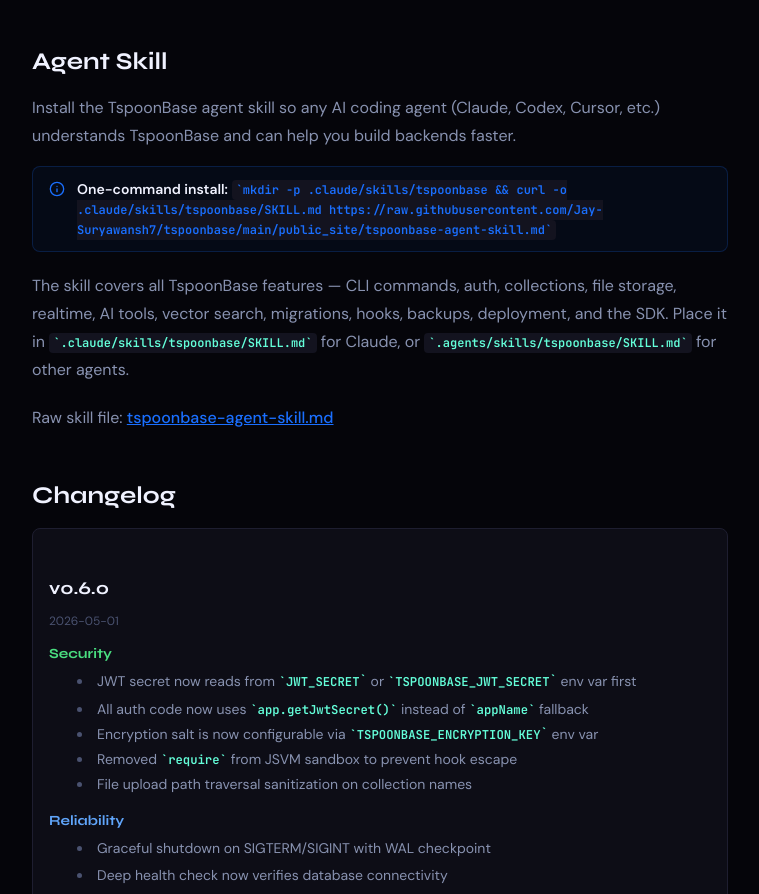
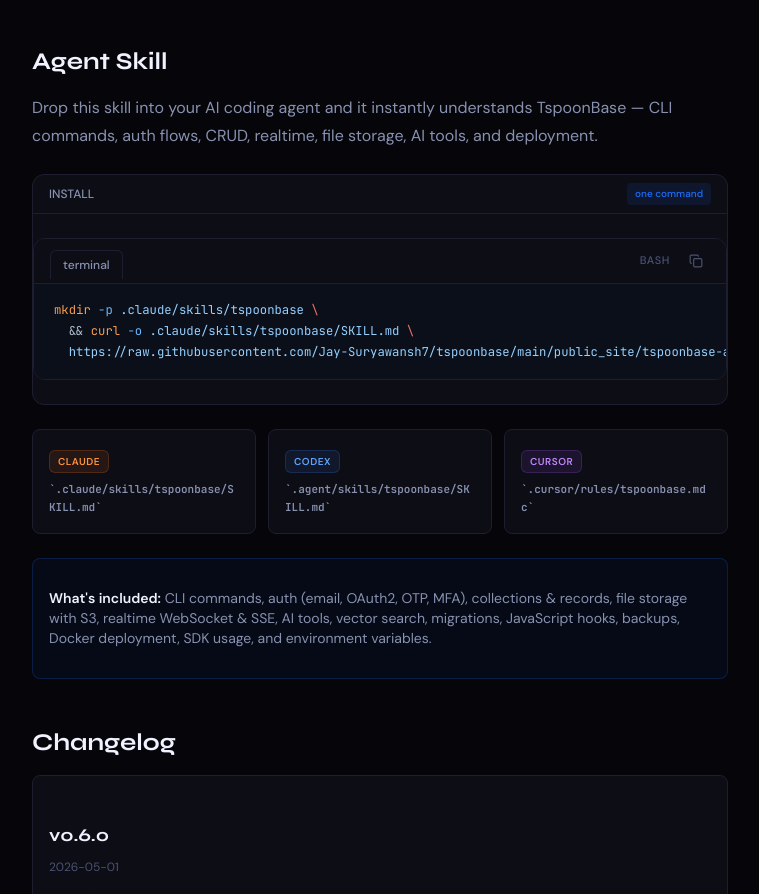
Before and after one commit to Jay-Suryawansh7/tspoonbase, a React (Vite) app in the folder public_site/tspoonbase-docs/: page /docs/getting-started/quick-start in a window 1280 px wide. Shown: the part 5459-6353 px from the top of the page, without its empty margins (390-1149 px from the left). Built offline with nearby package versions, Linux system fonts and the light colour scheme; no server answers.

Commit message:
docs: polish Agent Skill section with proper CodeBlock and agent-specific cards

```diff
--- a/public_site/tspoonbase-docs/src/pages/docs/getting-started.tsx
+++ b/public_site/tspoonbase-docs/src/pages/docs/getting-started.tsx
@@ -370,39 +370,66 @@
       </DocSection>
 
       <DocSection id="agent-skill" title="Agent Skill">
-        <p className="mb-4 text-theme-secondary">
-          Install the TspoonBase agent skill so any AI coding agent (Claude, Codex, Cursor, etc.)
-          understands TspoonBase and can help you build backends faster.
+        <p className="mb-6 text-theme-secondary">
+          Drop this skill into your AI coding agent and it instantly understands TspoonBase —
+          CLI commands, auth flows, CRUD, realtime, file storage, AI tools, and deployment.
         </p>
 
-        <div className="mb-4 flex items-start gap-3 rounded-lg border border-primary/20 bg-primary/5 px-4 py-3">
-          <Info className="mt-0.5 h-4 w-4 shrink-0 text-primary" />
-          <div className="text-sm text-theme-secondary">
-            <strong className="text-theme">One-command install:</strong>{' '}
-            <code className="rounded bg-theme-muted px-1 py-0.5 text-xs text-primary">
-              mkdir -p .claude/skills/tspoonbase && curl -o .claude/skills/tspoonbase/SKILL.md https://raw.githubusercontent.com/Jay-Suryawansh7/tspoonbase/main/public_site/tspoonbase-agent-skill.md
-            </code>
+        <div className="mb-6 overflow-hidden rounded-xl border border-theme bg-theme-surface">
+          <div className="flex items-center justify-between border-b border-theme px-4 py-2">
+            <span className="text-xs font-medium text-theme-tertiary">INSTALL</span>
+            <span className="rounded bg-primary/10 px-2 py-0.5 text-[10px] font-medium text-primary">one command</span>
           </div>
+          <CodeBlock
+            code={`mkdir -p .claude/skills/tspoonbase \\
+  && curl -o .claude/skills/tspoonbase/SKILL.md \\
+  https://raw.githubusercontent.com/Jay-Suryawansh7/tspoonbase/main/public_site/tspoonbase-agent-skill.md`}
+            lang="bash"
+            filename="terminal"
+          />
         </div>
 
-        <p className="mb-4 text-theme-secondary">
-          The skill covers all TspoonBase features — CLI commands, auth, collections, file storage,
-          realtime, AI tools, vector search, migrations, hooks, backups, deployment, and the SDK.
-          Place it in <code className="rounded bg-theme-muted px-1 py-0.5 text-xs">.claude/skills/tspoonbase/SKILL.md</code> for Claude,
-          or <code className="rounded bg-theme-muted px-1 py-0.5 text-xs">.agents/skills/tspoonbase/SKILL.md</code> for other agents.
-        </p>
+        <div className="mb-6 grid gap-3 sm:grid-cols-3">
+          {[
+            {
+              name: 'Claude',
+              path: '.claude/skills/tspoonbase/SKILL.md',
+              color: 'bg-orange-500/10 text-orange-400 border-orange-500/20',
+            },
+            {
+              name: 'Codex',
+              path: '.agent/skills/tspoonbase/SKILL.md',
+              color: 'bg-blue-500/10 text-blue-400 border-blue-500/20',
+            },
+            {
+              name: 'Cursor',
+              path: '.cursor/rules/tspoonbase.mdc',
+              color: 'bg-purple-500/10 text-purple-400 border-purple-500/20',
+            },
+          ].map((agent) => (
+            <div
+              key={agent.name}
+              className="rounded-lg border border-theme bg-theme-surface p-4"
+            >
+              <div className={`mb-2 inline-block rounded-md border px-2 py-0.5 text-[10px] font-semibold uppercase tracking-wider ${agent.color}`}>
+                {agent.name}
+              </div>
+              <code className="block break-all text-[11px] leading-relaxed text-theme-tertiary">
+                {agent.path}
+              </code>
+            </div>
+          ))}
+        </div>
 
-        <p className="text-theme-secondary">
-          Raw skill file:{' '}
-          <a
-            href="https://raw.githubusercontent.com/Jay-Suryawansh7/tspoonbase/main/public_site/tspoonbase-agent-skill.md"
-            className="text-primary underline hover:no-underline"
-            target="_blank"
-            rel="noopener noreferrer"
-          >
-            tspoonbase-agent-skill.md
-          </a>
-        </p>
+        <div className="rounded-lg border border-primary/20 bg-primary/5 px-4 py-3">
+          <p className="text-sm text-theme-secondary">
+            <strong className="text-theme">What's included:</strong>{' '}
+            CLI commands, auth (email, OAuth2, OTP, MFA), collections &amp; records,
+            file storage with S3, realtime WebSocket &amp; SSE, AI tools, vector search,
+            migrations, JavaScript hooks, backups, Docker deployment, SDK usage, and
+            environment variables.
+          </p>
+        </div>
       </DocSection>
 
       <DocSection id="changelog" title="Changelog">
```
